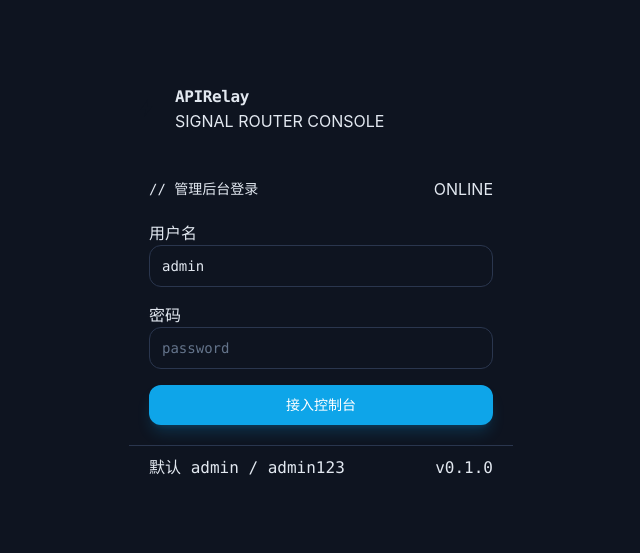
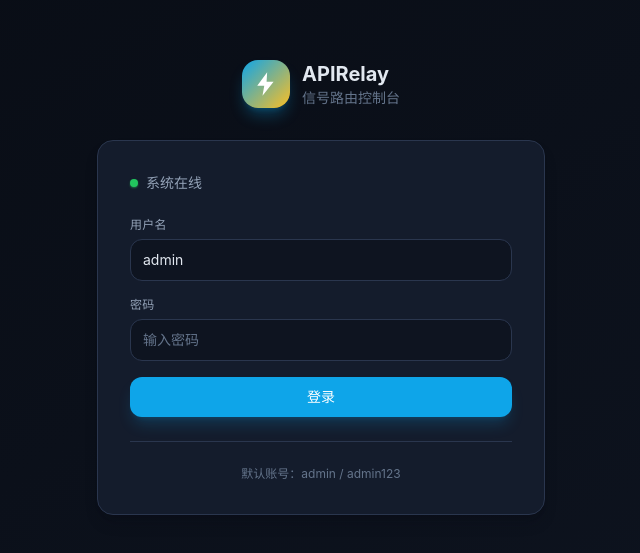
Before and after one commit to TheFloodDragon/APIRelay, a Vue app in the folder web/: page /#/login in a window 1280 px wide. Shown: the part 113-666 px from the top of the page, without its empty margins (319-959 px from the left). Built offline with nearby package versions, Linux system fonts and the light colour scheme.

Commit message:
ux: 优化前端交互体验
- 添加旧样式类兼容映射（t1/t2/t3/panel等）
- 统一组件样式系统（SignalDot/StatDial）
- 优化登录页视觉（渐变背景+现代卡片）
- 增强表单焦点态（ring-2）
- 改进 hover 反馈（卡片边框动画）
- 优化空状态间距

```diff
--- a/web/src/components/SignalDot.vue
+++ b/web/src/components/SignalDot.vue
@@ -1,28 +1,20 @@
 <script setup>
-// SignalDot —— 状态脉冲点
-// online: 在线（绿，脉冲扩散）  warn: 降级/冷却（琥珀，常亮）  down: 故障/禁用（红，常亮）  idle: 离线（灰）
 const props = defineProps({
-  status: { type: String, default: 'idle' }, // online | warn | down | idle
-  size: { type: Number, default: 6 },
+  status: { type: String, default: 'idle' },
   pulse: { type: Boolean, default: true },
 })
 
-const colorVar = {
-  online: 'var(--c-online)',
-  warn: 'var(--c-warn)',
-  down: 'var(--c-down)',
-  idle: 'var(--c-t3)',
+const classes = {
+  online: 'status-dot-online',
+  warn: 'status-dot-warning',
+  down: 'status-dot-danger',
+  idle: 'bg-text-muted',
 }
 </script>
 
 <template>
   <span
-    class="inline-block rounded-full shrink-0 align-middle"
-    :class="status === 'online' && pulse ? 'animate-signal-pulse' : ''"
-    :style="{
-      width: size + 'px',
-      height: size + 'px',
-      backgroundColor: `rgb(${colorVar[status] || colorVar.idle})`,
-    }"
+    class="status-dot"
+    :class="[classes[status] || classes.idle, status === 'online' && pulse ? 'animate-pulse-glow' : '']"
   ></span>
 </template>
--- a/web/src/components/StatDial.vue
+++ b/web/src/components/StatDial.vue
@@ -1,28 +1,24 @@
 <script setup>
-// StatDial —— 仪表读数卡
-// 等宽大数字 + 刻度标签 + 可选单位后缀 + 可选状态点
 import SignalDot from './SignalDot.vue'
 
 defineProps({
-  label: { type: String, default: '' },     // 刻度标签
+  label: { type: String, default: '' },
   value: { type: [String, Number], default: '—' },
-  unit: { type: String, default: '' },       // 弱文单位后缀
-  status: { type: String, default: '' },     // 可选状态点
-  accent: { type: Boolean, default: false },  // 是否用信号色高亮数字
+  unit: { type: String, default: '' },
+  status: { type: String, default: '' },
+  accent: { type: Boolean, default: false },
 })
 </script>
 
 <template>
-  <div class="panel p-4 relative">
-    <!-- active 时左侧信号条 -->
-    <span v-if="accent" class="absolute left-0 top-3 bottom-3 w-[2px] rounded-r bg-signal"></span>
-    <div class="flex items-center justify-between mb-2.5">
-      <span class="tick">{{ label }}</span>
+  <div class="card p-4 relative hover:border-primary/30 transition-colors">
+    <div class="flex items-center justify-between mb-3">
+      <span class="tick text-xs">{{ label }}</span>
       <SignalDot v-if="status" :status="status" />
     </div>
-    <div class="flex items-baseline gap-1">
-      <span class="font-mono text-xl font-semibold tabular-nums" :class="accent ? 'text-signal' : 'text-t1'">{{ value }}</span>
-      <span v-if="unit" class="font-mono text-2xs text-t3">{{ unit }}</span>
+    <div class="flex items-baseline gap-1.5">
+      <span class="text-2xl font-bold tabular-nums" :class="accent ? 'text-primary' : 'text-text'">{{ value }}</span>
+      <span v-if="unit" class="text-xs text-text-muted">{{ unit }}</span>
     </div>
   </div>
 </template>
--- a/web/src/style.css
+++ b/web/src/style.css
@@ -73,18 +73,20 @@
            focus:outline-none focus:border-primary/50 focus:ring-2 focus:ring-primary/20
            disabled:opacity-40 disabled:cursor-not-allowed;
   }
+  .label { @apply block text-xs font-medium text-text-dim mb-1.5 uppercase tracking-wide; }
+  .hint { @apply text-xs text-text-muted mt-1; }
 
-  .card {
+  .card, .panel {
     @apply bg-panel border border-border rounded-xl shadow-lg shadow-bg/20 overflow-hidden;
   }
 
   .badge {
     @apply inline-flex items-center gap-1 px-2.5 py-1 rounded-md text-xs font-medium;
   }
-  .badge-primary { @apply bg-primary/15 text-primary border border-primary/30; }
-  .badge-success { @apply bg-success/15 text-success border border-success/30; }
-  .badge-warning { @apply bg-warning/15 text-warning border border-warning/30; }
-  .badge-danger { @apply bg-danger/15 text-danger border border-danger/30; }
+  .badge-primary, .badge-signal { @apply bg-primary/15 text-primary border border-primary/30; }
+  .badge-success, .badge-online { @apply bg-success/15 text-success border border-success/30; }
+  .badge-warning, .badge-warn { @apply bg-warning/15 text-warning border border-warning/30; }
+  .badge-danger, .badge-down { @apply bg-danger/15 text-danger border border-danger/30; }
   .badge-neutral { @apply bg-elevated text-text-dim border border-border; }
 
   .status-dot {
@@ -93,4 +95,49 @@
   .status-dot-online { @apply bg-success shadow-sm shadow-success/50; }
   .status-dot-warning { @apply bg-warning shadow-sm shadow-warning/50; }
   .status-dot-danger { @apply bg-danger shadow-sm shadow-danger/50; }
+
+  .tick { @apply text-xs font-medium text-text-muted uppercase tracking-wider; }
+  .skeleton { @apply rounded-lg bg-elevated animate-pulse; }
+  .empty-state { @apply flex flex-col items-center justify-center py-16 text-text-muted text-sm gap-3; }
+
+  /* 兼容旧样式 */
+  .t1 { @apply text-text; }
+  .t2 { @apply text-text-dim; }
+  .t3 { @apply text-text-muted; }
+  .line { @apply border-border; }
+  .line-strong { @apply border-border; }
+  .panel-2 { @apply bg-elevated; }
+  .signal { @apply text-primary; }
+  .online { @apply text-success; }
+  .warn { @apply text-warning; }
+  .down { @apply text-danger; }
+
+  .page-title { @apply text-2xl font-bold text-text mb-1; }
+  .page-subtitle { @apply text-sm text-text-muted; }
+
+  .modal-backdrop {
+    @apply fixed inset-0 z-50 flex items-center justify-center p-4 bg-bg/80 backdrop-blur-sm;
+  }
+  .modal {
+    @apply bg-panel border border-border rounded-xl w-full max-h-[90vh] overflow-auto shadow-2xl;
+  }
+  .modal-header {
+    @apply flex items-center justify-between p-6 border-b border-border;
+  }
+  .modal-title { @apply text-lg font-semibold text-text; }
+
+  .dtable { @apply w-full text-sm; }
+  .dtable thead th { @apply px-4 py-3 text-left text-xs font-medium text-text-muted uppercase tracking-wider border-b border-border bg-elevated; }
+  .dtable tbody td { @apply px-4 py-3 text-text border-b border-border; }
+  .dtable tbody tr:hover { @apply bg-elevated/50; }
+  .dtable tbody tr:last-child td { @apply border-b-0; }
+
+  .toggle {
+    @apply relative inline-flex h-6 w-11 items-center rounded-full transition-colors cursor-pointer bg-border;
+  }
+  .toggle-on { @apply bg-primary; }
+  .toggle-knob {
+    @apply inline-block h-4 w-4 rounded-full bg-white transition-transform translate-x-1;
+  }
+  .toggle-on .toggle-knob { @apply translate-x-6; }
 }
--- a/web/src/views/Login.vue
+++ b/web/src/views/Login.vue
@@ -34,55 +34,44 @@ async function login() {
 </script>
 
 <template>
-  <div class="min-h-screen flex items-center justify-center p-4 bg-surface relative">
-    <div class="w-full max-w-sm relative">
-      <!-- 品牌：开机感 -->
-      <div class="flex items-center gap-2.5 mb-6">
-        <div class="w-9 h-9 rounded-md flex items-center justify-center text-surface" style="background-color: rgb(var(--c-signal))">
-          <svg viewBox="0 0 24 24" class="w-5 h-5" fill="currentColor"><path d="M13 2L4.5 13.5h6L9 22l9.5-12h-6z"/></svg>
+  <div class="min-h-screen flex items-center justify-center p-4 bg-gradient-to-br from-bg to-surface">
+    <div class="w-full max-w-md">
+      <!-- 品牌 -->
+      <div class="flex items-center justify-center gap-3 mb-8">
+        <div class="w-12 h-12 rounded-xl bg-gradient-to-br from-primary to-accent flex items-center justify-center shadow-lg shadow-primary/30">
+          <svg viewBox="0 0 24 24" class="w-7 h-7 text-white" fill="currentColor">
+            <path d="M13 2L4.5 13.5h6L9 22l9.5-12h-6z"/>
+          </svg>
         </div>
-        <div class="leading-tight">
-          <div class="font-mono text-base font-semibold text-t1 tracking-tight">APIRelay</div>
-          <div class="tick mt-0.5">SIGNAL ROUTER CONSOLE</div>
+        <div>
+          <div class="text-xl font-bold text-text">APIRelay</div>
+          <div class="text-sm text-text-muted">信号路由控制台</div>
         </div>
       </div>
 
-      <!-- 终端卡片 -->
-      <div class="panel overflow-hidden animate-pop-in">
-        <!-- 开机扫描条 -->
-        <div class="h-[2px] bg-line relative overflow-hidden">
-          <div class="absolute inset-y-0 w-1/3 bg-signal animate-sweep"></div>
-        </div>
-
-        <div class="p-5">
-          <div class="flex items-center justify-between mb-5">
-            <span class="font-mono text-sm text-t1">// 管理后台登录</span>
-            <div class="flex items-center gap-1.5">
-              <SignalDot status="online" />
-              <span class="tick">ONLINE</span>
-            </div>
+      <!-- 登录卡片 -->
+      <div class="card p-8 animate-fade-in">
+        <div class="flex items-center gap-2 mb-6">
+          <div class="status-dot status-dot-online"></div>
+          <span class="text-sm text-text-dim">系统在线</span>
         </div>
 
         <form @submit.prevent="login" class="space-y-4">
           <div>
             <label class="label">用户名</label>
-              <input v-model="username" class="input font-mono" placeholder="username" autocomplete="username" />
+            <input v-model="username" class="input" placeholder="admin" autocomplete="username" />
           </div>
           <div>
             <label class="label">密码</label>
-              <input v-model="password" type="password" class="input font-mono" placeholder="password" autocomplete="current-password" />
+            <input v-model="password" type="password" class="input" placeholder="输入密码" autocomplete="current-password" @keyup.enter="login" />
           </div>
-            <button type="submit" :disabled="loading" class="btn-primary w-full mt-5">
-              <span v-if="loading" class="font-mono">连接中…</span>
-              <span v-else>接入控制台</span>
+          <button type="submit" :disabled="loading" class="btn-primary w-full mt-6">
+            {{ loading ? '连接中...' : '登录' }}
           </button>
         </form>
-        </div>
 
-        <!-- 底部刻度 -->
-        <div class="px-5 py-2.5 border-t border-line flex items-center justify-between font-mono text-2xs text-t3">
-          <span>默认 admin / admin123</span>
-          <span>v0.1.0</span>
+        <div class="mt-6 pt-6 border-t border-border text-xs text-text-muted text-center">
+          默认账号：admin / admin123
         </div>
       </div>
     </div>
```
Also changed, not shown: 1 other file (tests, documents, lock files or other folders). Lines whose indentation alone changed are shown as unchanged.
